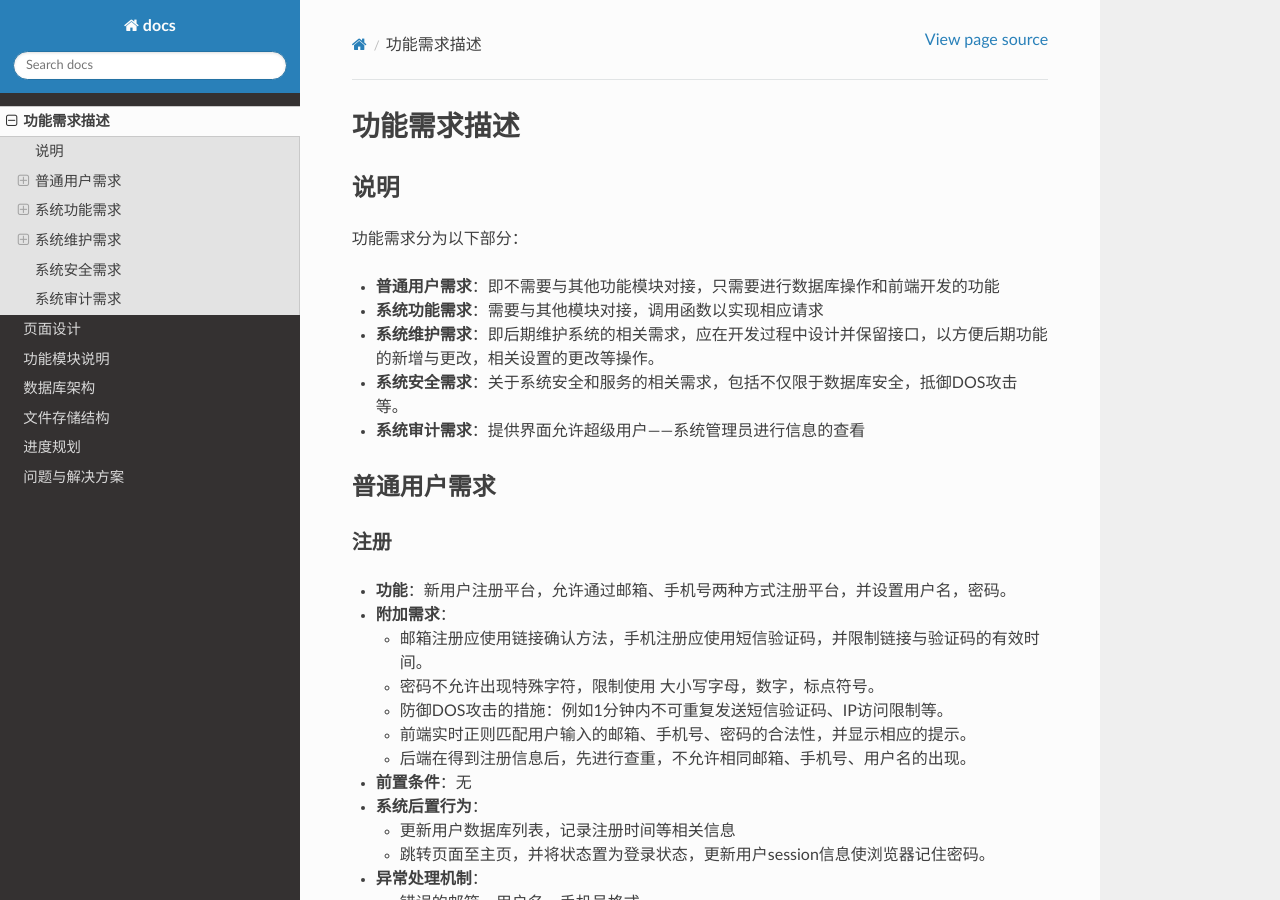
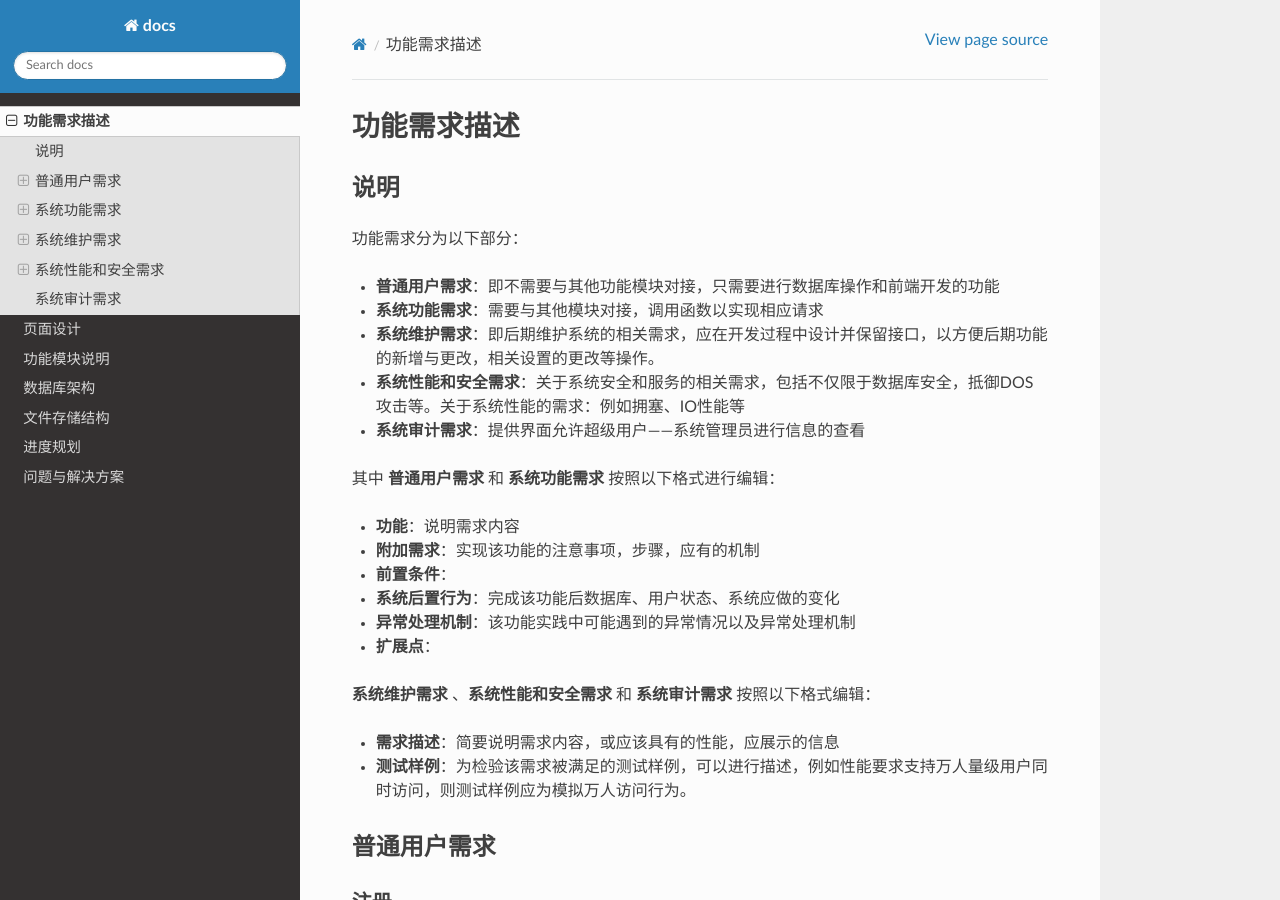
Before and after one commit to datagroupustc/docs, a Sphinx documentation site: the page built from source/platform/requirement.md, in a window 1280 px wide and 900 px high. Built offline with Sphinx 7.4.7 and the Read the Docs theme 2.0.0, drawn with Linux system fonts in a browser that asks for light colours; some of the changed text lies outside the part shown.

Commit message:
hanfeng-edit requirement

```diff
--- a/source/platform/requirement.md
+++ b/source/platform/requirement.md
@@ -5,8 +5,21 @@
 - **普通用户需求**：即不需要与其他功能模块对接，只需要进行数据库操作和前端开发的功能
 - **系统功能需求**：需要与其他模块对接，调用函数以实现相应请求
 - **系统维护需求**：即后期维护系统的相关需求，应在开发过程中设计并保留接口，以方便后期功能的新增与更改，相关设置的更改等操作。
-- **系统安全需求**：关于系统安全和服务的相关需求，包括不仅限于数据库安全，抵御DOS攻击等。
+- **系统性能和安全需求**：关于系统安全和服务的相关需求，包括不仅限于数据库安全，抵御DOS攻击等。关于系统性能的需求：例如拥塞、IO性能等
 - **系统审计需求**：提供界面允许超级用户——系统管理员进行信息的查看
+
+其中 **普通用户需求** 和 **系统功能需求** 按照以下格式进行编辑：
+- **功能**：说明需求内容
+- **附加需求**：实现该功能的注意事项，步骤，应有的机制
+- **前置条件**：
+- **系统后置行为**：完成该功能后数据库、用户状态、系统应做的变化
+- **异常处理机制**：该功能实践中可能遇到的异常情况以及异常处理机制
+- **扩展点**：
+
+**系统维护需求** 、**系统性能和安全需求** 和 **系统审计需求** 按照以下格式编辑：
+- **需求描述**：简要说明需求内容，或应该具有的性能，应展示的信息
+- **测试样例**：为检验该需求被满足的测试样例，可以进行描述，例如性能要求支持万人量级用户同时访问，则测试样例应为模拟万人访问行为。
+
 
 ### 普通用户需求
 
@@ -104,6 +117,15 @@
 
 #### 查询API使用记录
 #### 下载API使用结果
+- **功能**：
+   - 下载API使用的结果文件
+- **附加需求**：
+   - 下载数据前需要进行身份认证，或者下载的数据要有密码加密
+   - 断点续传
+- **前置条件**：用户登录平台，数据集是用户所持有的
+- **系统后置行为**：无
+- **异常处理机制**：无
+- **扩展点**：
 #### 查询数据集资产
 #### 下载数据集
 #### 上传数据集
@@ -146,6 +168,8 @@
 
 #### 增删数据元模型
 
-### 系统安全需求
+### 系统性能和安全需求
+
+#### 文件安全需求
 
 ### 系统审计需求
```
